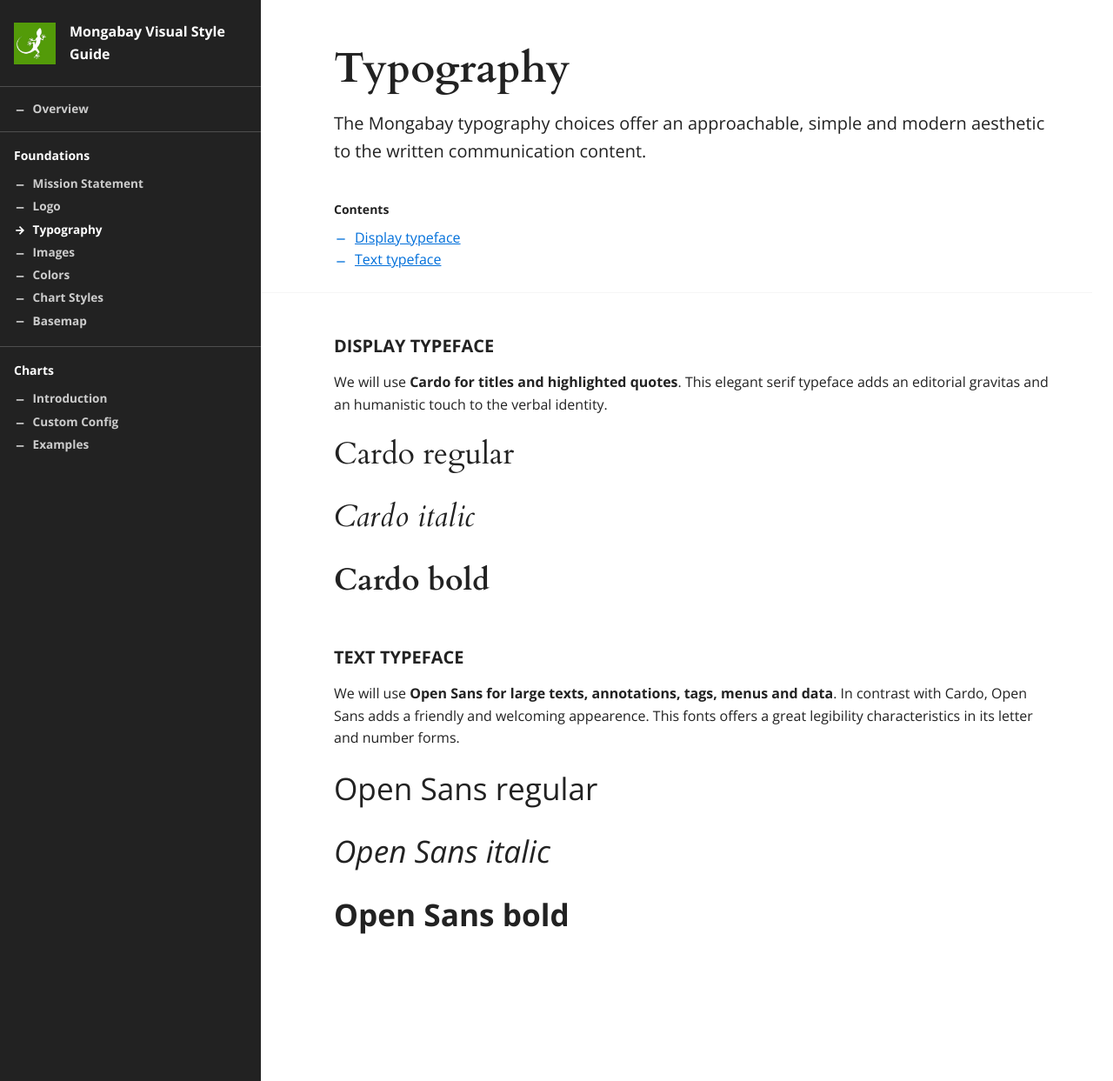
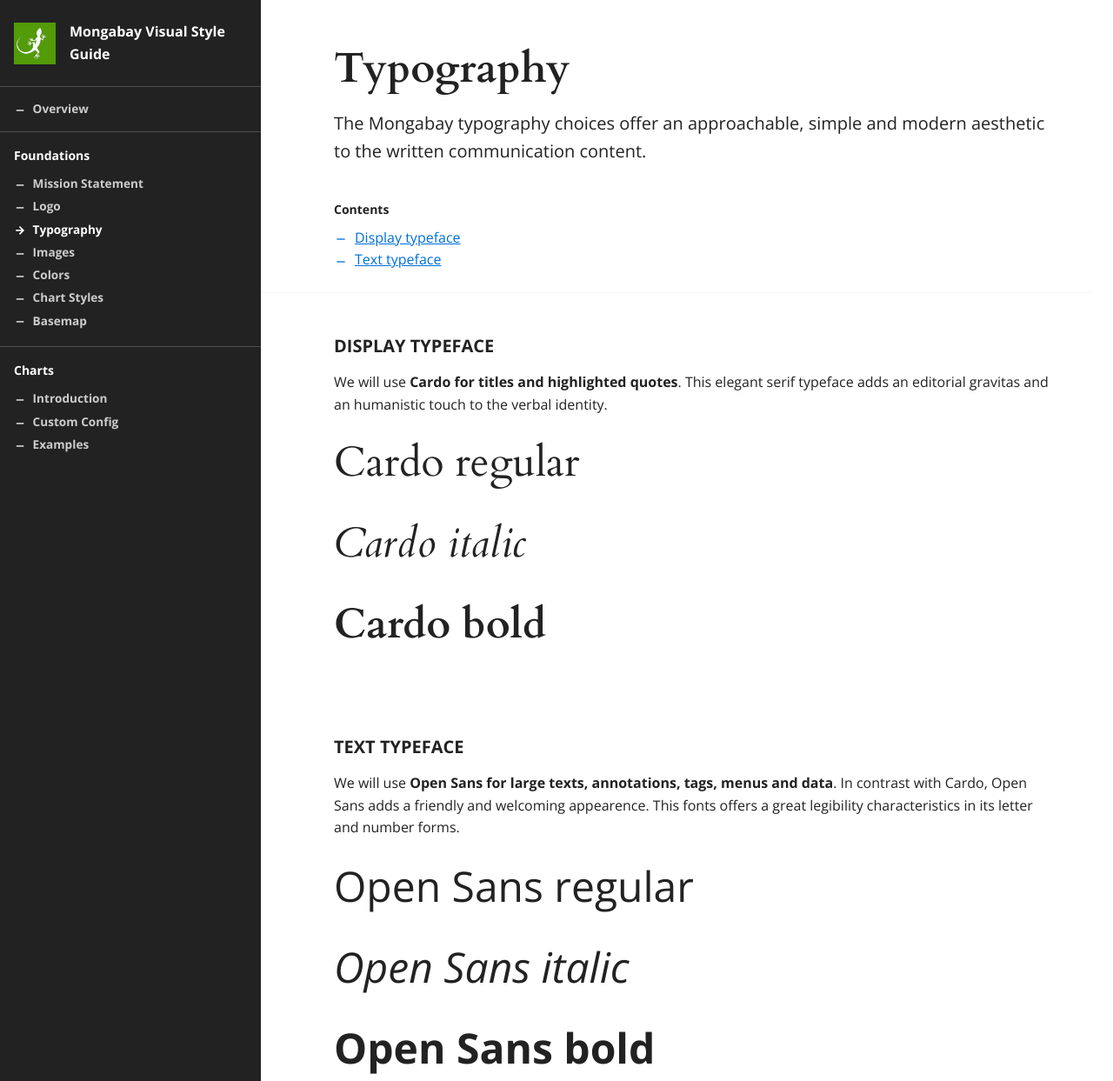
Before and after one commit to mongabay/visual-style-guide, a Jekyll site: the page built from _docs/foundations/03-typography.md, in a window 1280 px wide and 1243 px high. Shown: the whole window at 87% size. Built offline with Jekyll 4.4.1, drawn with Linux system fonts in a browser that asks for light colours.

Commit message:
Increase the font size of the sample fonts

```diff
--- a/_docs/foundations/03-typography.md
+++ b/_docs/foundations/03-typography.md
@@ -9,15 +9,17 @@ info: The Mongabay typography choices offer an approachable, simple and modern a
 We will use **Cardo for titles and highlighted quotes**. This elegant serif typeface adds an
 editorial gravitas and an humanistic touch to the verbal identity.
 
-<p class="typo_albatros font-family-2">Cardo regular</p>
-<p class="typo_albatros font-family-2"><i>Cardo italic</i></p>
-<p class="typo_albatros font-family-2"><b>Cardo bold</b></p>
+<p class="typo_ostrich font-family-2">Cardo regular</p>
+<p class="typo_ostrich font-family-2"><i>Cardo italic</i></p>
+<p class="typo_ostrich font-family-2"><b>Cardo bold</b></p>
+
+<br />
 
 ## Text typeface
 
 We will use **Open Sans for large texts, annotations, tags, menus and data**. In contrast with
 Cardo, Open Sans adds a friendly and welcoming appearence. This fonts offers a great legibility characteristics in its letter and number forms.
 
-<p class="typo_albatros font-family-1">Open Sans regular</p>
-<p class="typo_albatros font-family-1"><i>Open Sans italic</i></p>
-<p class="typo_albatros font-family-1"><b>Open Sans bold</b></p>
+<p class="typo_ostrich font-family-1">Open Sans regular</p>
+<p class="typo_ostrich font-family-1"><i>Open Sans italic</i></p>
+<p class="typo_ostrich font-family-1"><b>Open Sans bold</b></p>
```
